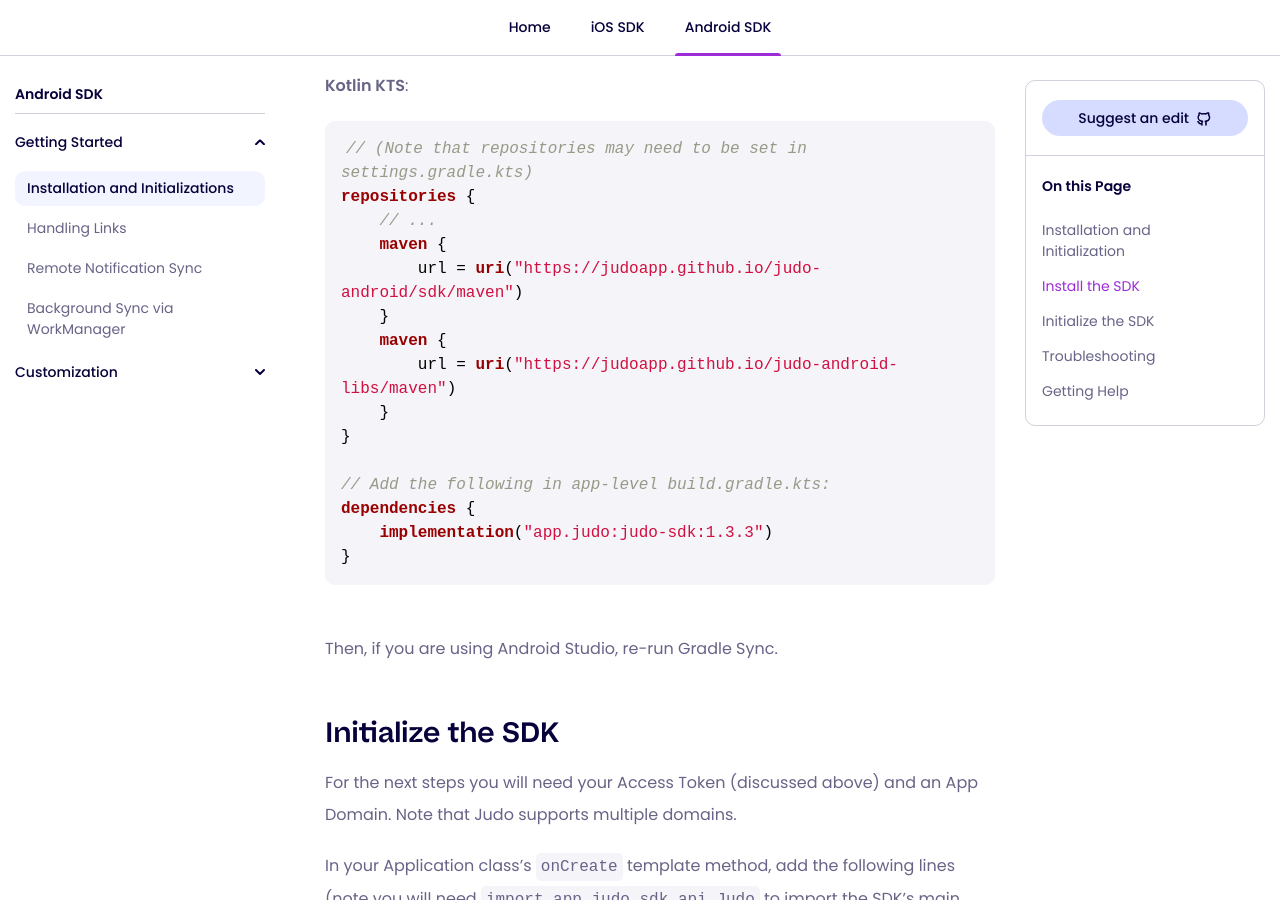
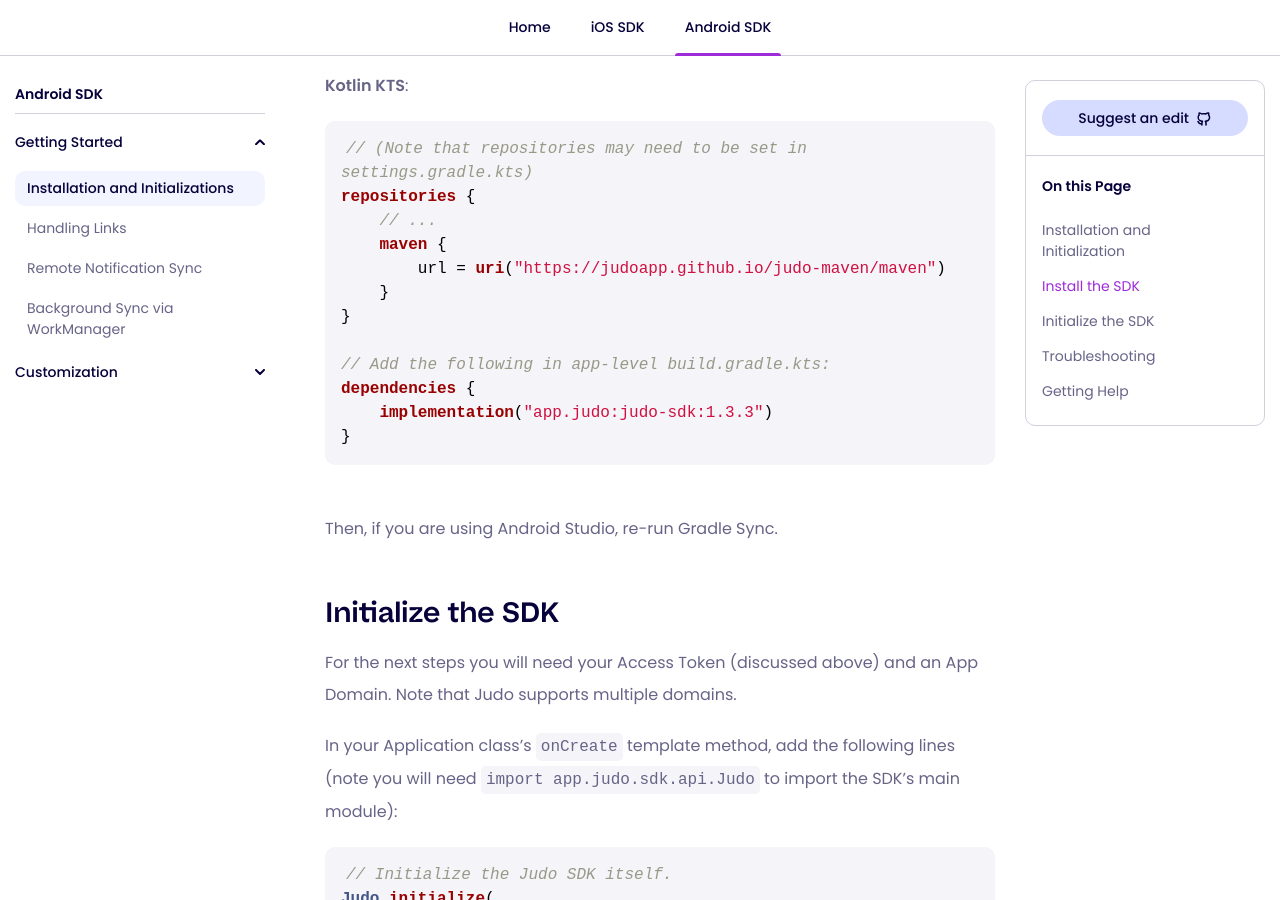
Before and after one commit to y-kovaleva/judo-developer-site, a Jekyll site: the page built from _android/installation-and-initialization.md, in a window 1280 px wide and 900 px high, scrolled down 1421 px. Built offline with Jekyll 4.4.1, drawn with Linux system fonts in a browser that asks for light colours; some web fonts are replaced.

Commit message:
Direct users to judo-maven instead of legacy repos

```diff
--- a/_android/installation-and-initialization.md
+++ b/_android/installation-and-initialization.md
@@ -49,10 +49,7 @@
 repositories {
     // ...
     maven {
-        url = uri("https://judoapp.github.io/judo-android/sdk/maven")
-    }
-    maven {
-        url = uri("https://judoapp.github.io/judo-android-libs/maven")
+        url = uri("https://judoapp.github.io/judo-maven/maven")
     }
 }
 
```
